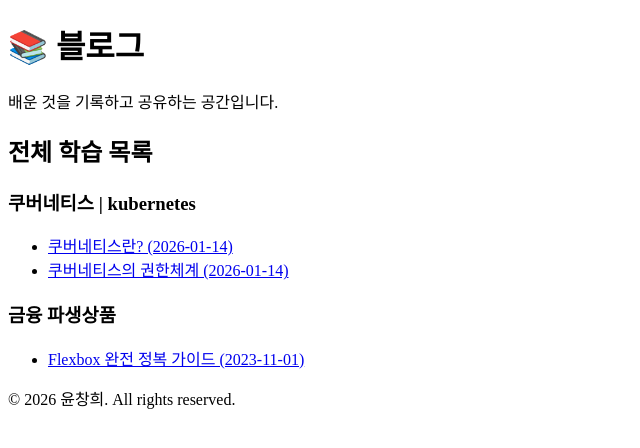
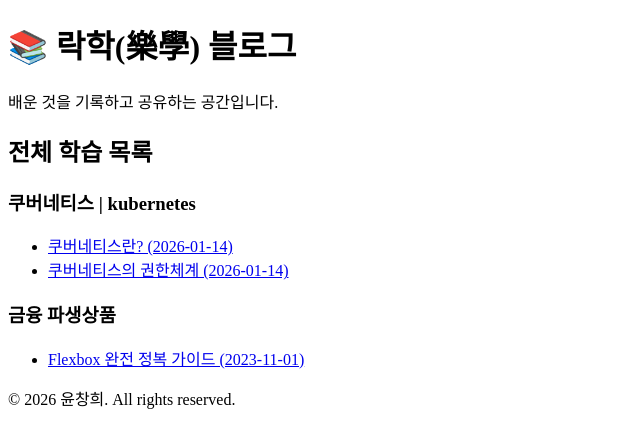
Before and after one commit to yoonchhe/yoonchhe.github.io, a plain HTML site: page index.html in a window 1280 px wide. Shown: the whole page, without its empty margins (0-640 px from the left). Drawn offline with Linux system fonts and the light colour scheme.

Commit message:
Update index.html

```diff
--- a/index.html
+++ b/index.html
@@ -11,7 +11,7 @@
 <body>
 
     <header>
-        <h1>📚 블로그</h1>
+        <h1>📚 락학(樂學) 블로그</h1>
         <p>배운 것을 기록하고 공유하는 공간입니다.</p>
     </header>
 
```
